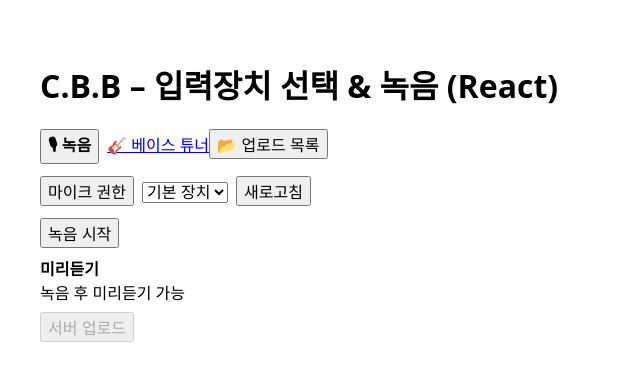
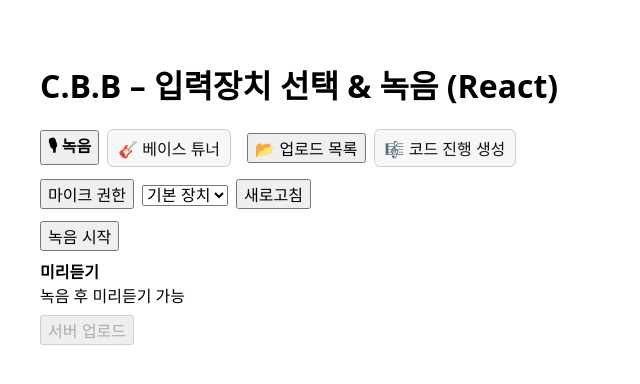
Before and after one commit to tejava7177/New_LSTM, a React (Vite) app in the folder frontend/: page / in a window 1280 px wide. Shown: the top 384 px of the page, without its empty margins (0-640 px from the left). Built offline with nearby package versions, Linux system fonts and the light colour scheme.

Commit message:
코드 진행 생성 컴포넌트 메인 페이지에 추가

```diff
--- a/frontend/src/App.tsx
+++ b/frontend/src/App.tsx
@@ -1,29 +1,60 @@
 import { useState } from 'react'
 import RecordPage from './pages/RecordPage'
 import UploadList from './pages/UploadList'
-import {Link} from "react-router-dom";
+import { Link, useNavigate } from 'react-router-dom'
+
+/** 링크를 버튼처럼 보이게 하는 작은 컴포넌트 */
+function ButtonLink({ to, children }: { to: string; children: React.ReactNode }) {
+  return (
+    <Link
+      to={to}
+      style={{
+        display: 'inline-block',
+        padding: '6px 10px',
+        marginRight: 8,
+        border: '1px solid #ccc',
+        borderRadius: 6,
+        textDecoration: 'none',
+        color: '#111',
+        background: '#f7f7f7'
+      }}
+    >
+      {children}
+    </Link>
+  )
+}
 
 export default function App() {
   const [tab, setTab] = useState<'record' | 'uploads'>('record')
 
   return (
-    <div style={{padding: 16}}>
+    <div style={{ padding: 16 }}>
       <h1>C.B.B – 입력장치 선택 & 녹음 (React)</h1>
 
-      {/* 네비게이션 탭 */}
-      <nav style={{marginBottom: 12}}>
-        <button onClick={() => setTab('record')}
-                style={{marginRight:8, fontWeight: tab==='record'?'bold':'normal'}}>
+      {/* 네비게이션 */}
+      <nav style={{ marginBottom: 12, display: 'flex', gap: 8, alignItems: 'center' }}>
+        <button
+          onClick={() => setTab('record')}
+          style={{ fontWeight: tab === 'record' ? 'bold' : 'normal' }}
+        >
           🎙 녹음
         </button>
-          <Link to="/tunerBass">🎸 베이스 튜너</Link>
-        <button onClick={() => setTab('uploads')}
-                style={{fontWeight: tab==='uploads'?'bold':'normal'}}>
+
+        {/* 기존 베이스 튜너 링크 */}
+        <ButtonLink to="/tunerBass">🎸 베이스 튜너</ButtonLink>
+
+        <button
+          onClick={() => setTab('uploads')}
+          style={{ fontWeight: tab === 'uploads' ? 'bold' : 'normal' }}
+        >
           📂 업로드 목록
         </button>
+
+        {/* 새: 코드 진행 생성 페이지로 이동 */}
+        <ButtonLink to="/inputBassChord">🎼 코드 진행 생성</ButtonLink>
       </nav>
 
-      {/* 페이지 전환 */}
+      {/* 탭 컨텐츠 */}
       {tab === 'record' ? <RecordPage /> : <UploadList />}
     </div>
   )
```
